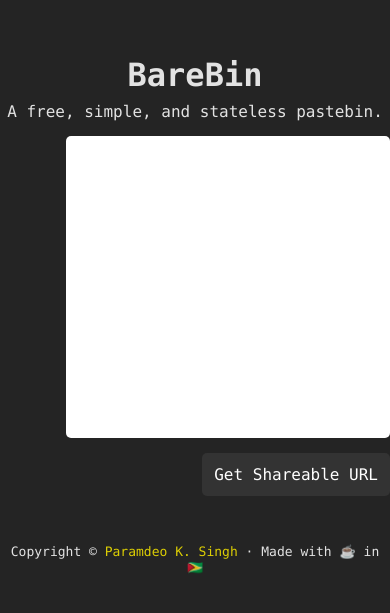
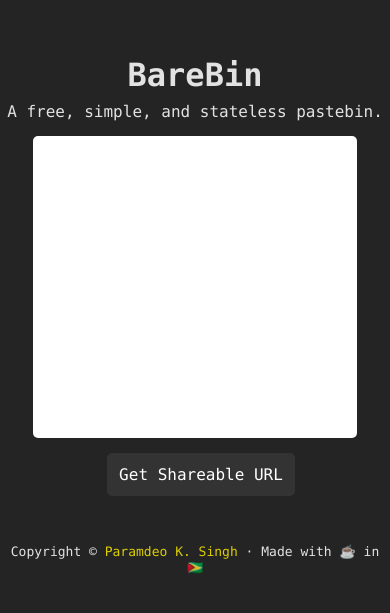
Before and after one commit to paramdeo/barebin, a React (Vite) app: page / in a window 390 px wide. Shown: the part 105-718 px from the top of the page. Built offline with nearby package versions, Linux system fonts and the light colour scheme.

Commit message:
Fixed alignment on mobile

```diff
--- a/src/App.css
+++ b/src/App.css
@@ -1,6 +1,6 @@
 #root {
   margin: 0 auto;
-  text-align: end;
+  text-align: center;
 }
 
 h1, h3, p {
```
